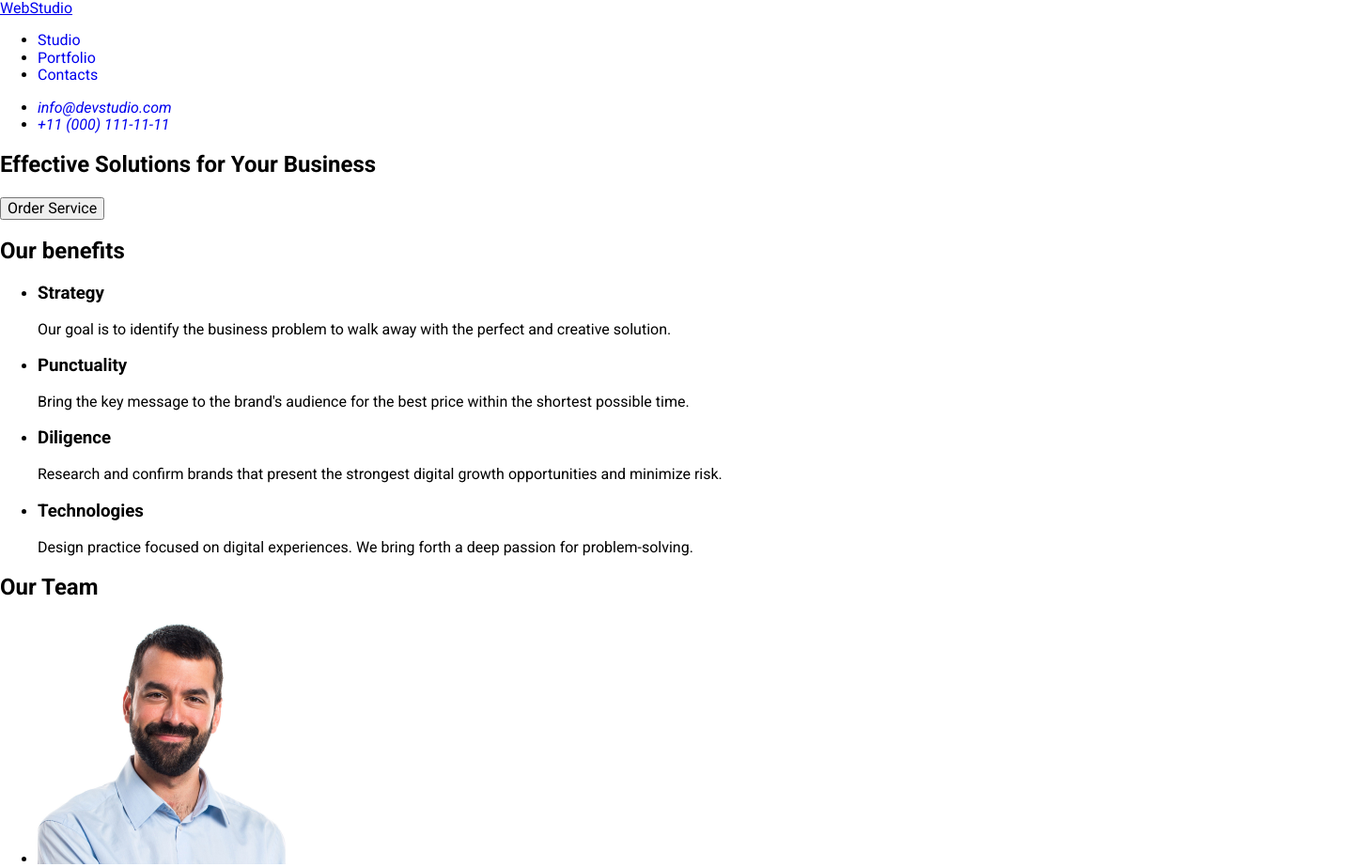
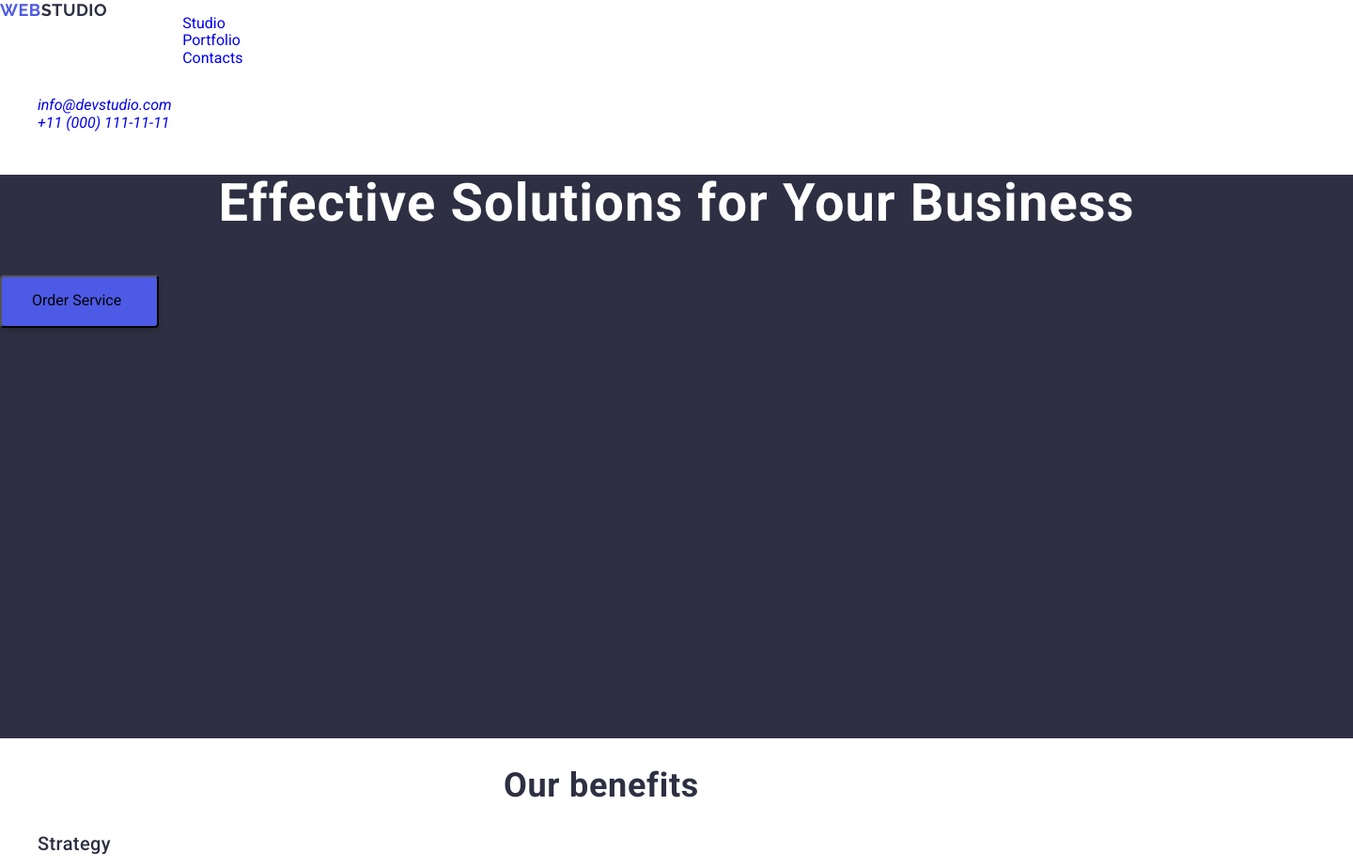
Before and after one commit to yelyzaveta-sokolova/goit-markup-hw-06, a plain HTML site: page index.html in a window 1280 px wide. Shown: the top 923 px of the page at 94% size, 1440 px wide, since content can reach past the window. Drawn offline with nearby package versions, Linux system fonts and the light colour scheme.

Commit message:
add css2

```diff
--- a/css/styles.css
+++ b/css/styles.css
@@ -1,9 +1,120 @@
 body{
     font-family: "Roboto", sans-serif;
     background-color:#FFFFFF;
-    color:Navyblue;
+    color:#434455;;
 }
 
+nav {
+    display: flex;
+        align-items: flex-start;
+        justify-content: flex-start;
+        flex-direction: row;
+        gap: 40px;
+}
+
+.logo{
+        text-transform: uppercase;
+    font-family: "Raleway", sans-serif;
+font-weight: 700;
+    font-size: 18px;
+    line-height: 1.16667;
+    letter-spacing: 0.03em;
+    text-decoration: none;
+    color: #2e2f42;
+}
+.web {
+    color: #4d5ae5;}
 ul>li>a {
     text-decoration: none;
 }
+p{
+    font-weight: 400;
+        font-size: 16px;
+        line-height: 1.5;
+        letter-spacing: 0.02em;
+        color: #434455;
+}
+
+.hero-back {
+    background: #2e2f42;
+width: 1440px;
+    height: 600px;}
+.button-order {
+    display: flex;
+        align-items: flex-start;
+        justify-content: flex-start;
+        flex-direction: row;
+        gap: 10px;
+        box-shadow: 0 4px 4px 0 rgba(0, 0, 0, 0.15);
+            background: #4d5ae5;
+            border-radius: 4px;
+                padding: 16px 32px;
+                width: 169px;
+                height: 56px;
+                cursor:pointer;
+}
+.button-text{
+    font-weight: 500;
+        font-size: 16px;
+        line-height: 1.5;
+        letter-spacing: 0.04em;
+        color: #fff;
+}
+h1{
+    font-weight: 700;
+        font-size: 56px;
+        line-height: 1.07143;
+        letter-spacing: 0.02em;
+        text-align: center;
+        color: #fff;
+}
+h3 {
+    font-weight: 500;
+        font-size: 20px;
+        line-height: 1.2;
+        letter-spacing: 0.02em;
+        color: #2e2f42;
+}
+h2{
+    font-weight: 700;
+        font-size: 36px;
+        line-height: 1.11111;
+        letter-spacing: 0.02em;
+        text-align: center;
+        color: #2e2f42;
+}
+
+.team-back {
+
+        background: #f4f4fd;
+}
+
+ul {
+    list-style-type: none;
+}
+
+footer{
+    background-color: #2e2f42;
+    width: 1440px;
+        height: 312px;
+
+}
+
+footer>p {
+    font-weight: 400;
+        font-size: 16px;
+        line-height: 1.5;
+        letter-spacing: 0.02em;
+        color: #f4f4fd;
+}
+
+.logo-foot {
+    font-family: "Raleway", sans-serif;
+font-weight: 700;
+    font-size: 18px;
+    line-height: 1.16667;
+    letter-spacing: 0.03em;
+    text-transform: uppercase;
+    text-decoration: none;
+    color: #f4f4fd;
+}
--- a/index.html
+++ b/index.html
@@ -28,7 +28,9 @@
     <!-- ======== HEADER ========= -->
     <header>
       <nav class="menu">
-        <a href="./index.html">WebStudio</a>
+        <a href="./index.html" class="logo"
+          ><span class="web">Web</span>Studio</a
+        >
         <ul>
           <li><a href="#">Studio </a></li>
           <li><a href="#">Portfolio </a></li>
@@ -44,9 +46,11 @@
     </header>
     <main>
       <!--секция 1 ======== HERO ========-->
-      <section>
+      <section class="hero-back">
         <h1>Effective Solutions for Your Business</h1>
-        <button type="button">Order Service</button>
+        <button type="button" class="button-order">
+          <span class="butt-text">Order Service</span>
+        </button>
       </section>
       <!--секция 2-->
       <section>
@@ -83,7 +87,7 @@
         </ul>
       </section>
       <!--секция 3, команда-->
-      <section>
+      <section class="team-back">
         <h2>Our Team</h2>
         <ul>
           <li>
@@ -201,7 +205,9 @@
       </section>
     </main>
     <footer>
-      <a href="./index.html">WebStudio</a>
+      <a href="./index.html" class="logo-foot"
+        ><span class="web">Web</span>Studio</a
+      >
       <p>
         Increase the flow of customers and sales for your business with digital
         marketing & growth solutions.
```
